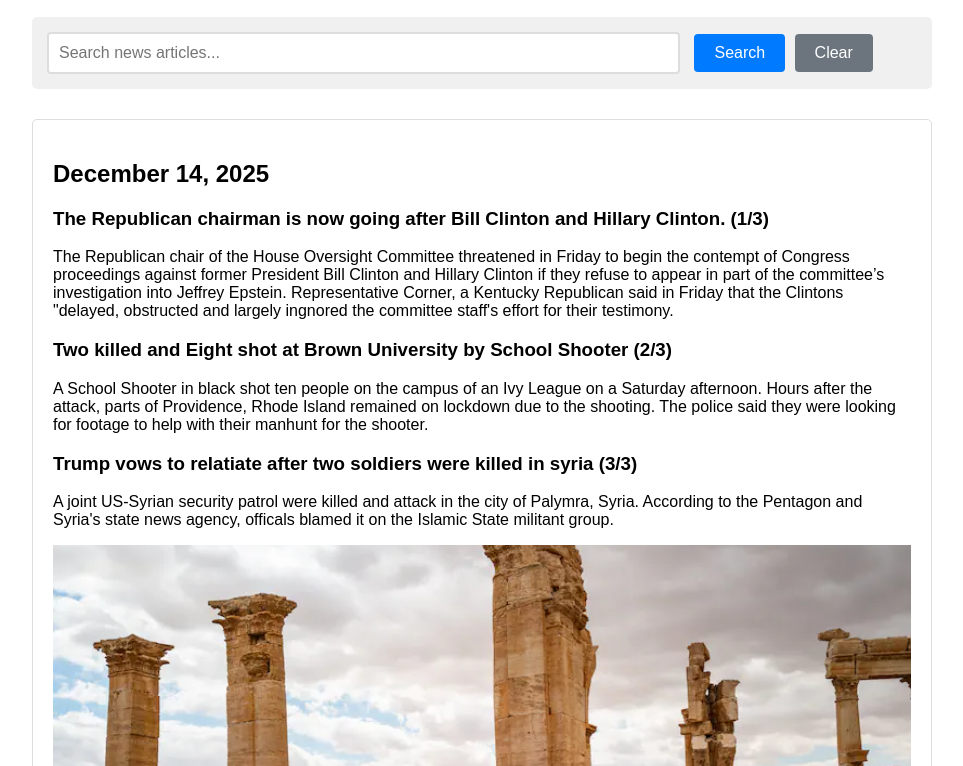
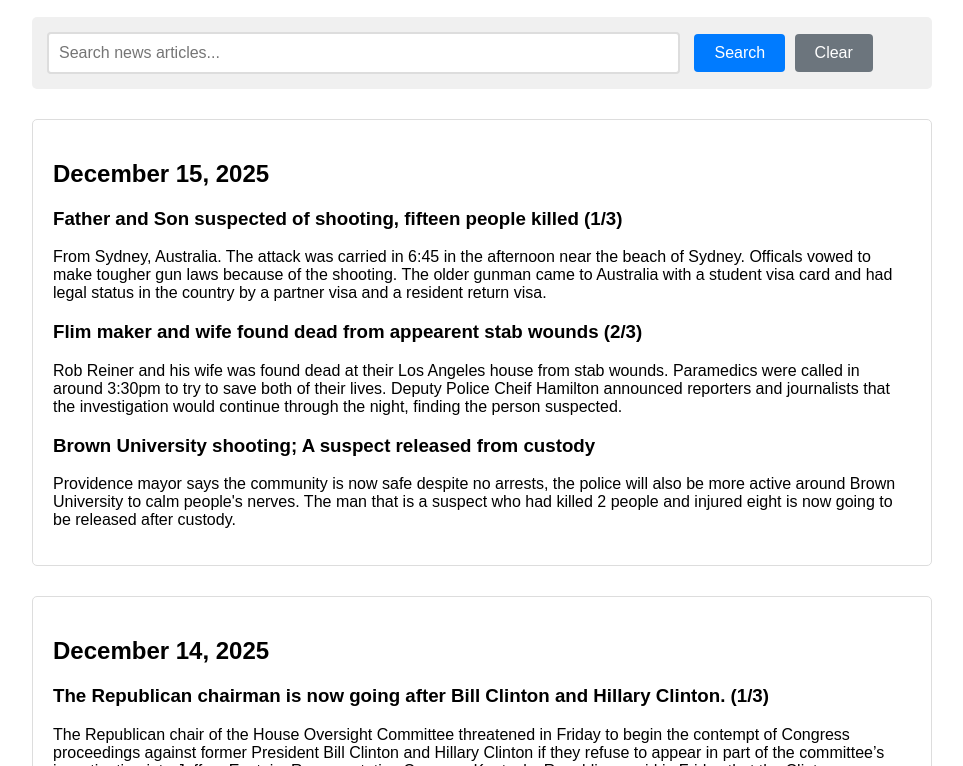
Before and after one commit to therealAshen/Taguig-Times, a plain HTML site: page index.html in a window 1280 px wide. Shown: the part 497-1263 px from the top of the page, without its empty margins (158-1121 px from the left). Drawn offline with Linux system fonts and the light colour scheme.

Commit message:
Update index.html
December 15

```diff
--- a/index.html
+++ b/index.html
@@ -90,6 +90,16 @@
 
     <article>
 
+        <div class ="article-section" data-date="2025-12-15">
+        <h2>December 15, 2025</h2>
+        <h3> Father and Son suspected of shooting, fifteen people killed (1/3)</h3>
+        <p> From Sydney, Australia. The attack was carried in 6:45 in the afternoon near the beach of Sydney. Officals vowed to make tougher gun laws because of the shooting. The older gunman came to Australia with a student visa card and had legal status in the country by a partner visa and a resident return visa.</p>
+        <h3>Flim maker and wife found dead from appearent stab wounds (2/3)</h3>
+        <p>Rob Reiner and his wife was found dead at their Los Angeles house from stab wounds. Paramedics were called in around 3:30pm to try to save both of their lives. Deputy Police Cheif Hamilton announced reporters and journalists that the investigation would continue through the night, finding the person suspected.
+        </p>
+        <h3>Brown University shooting; A suspect released from custody</h3>
+        <p>Providence mayor says the community is now safe despite no arrests, the police will also be more active around Brown University to calm people's nerves. The man that is a suspect who had killed 2 people and injured eight is now going to be released after custody. </p>
+    </div>
         <div class="article-section" data-date="2025-12-14">
             <h2>December 14, 2025</h2>
             <h3>The Republican chairman is now going after Bill Clinton and Hillary Clinton. (1/3)</h3>
```
